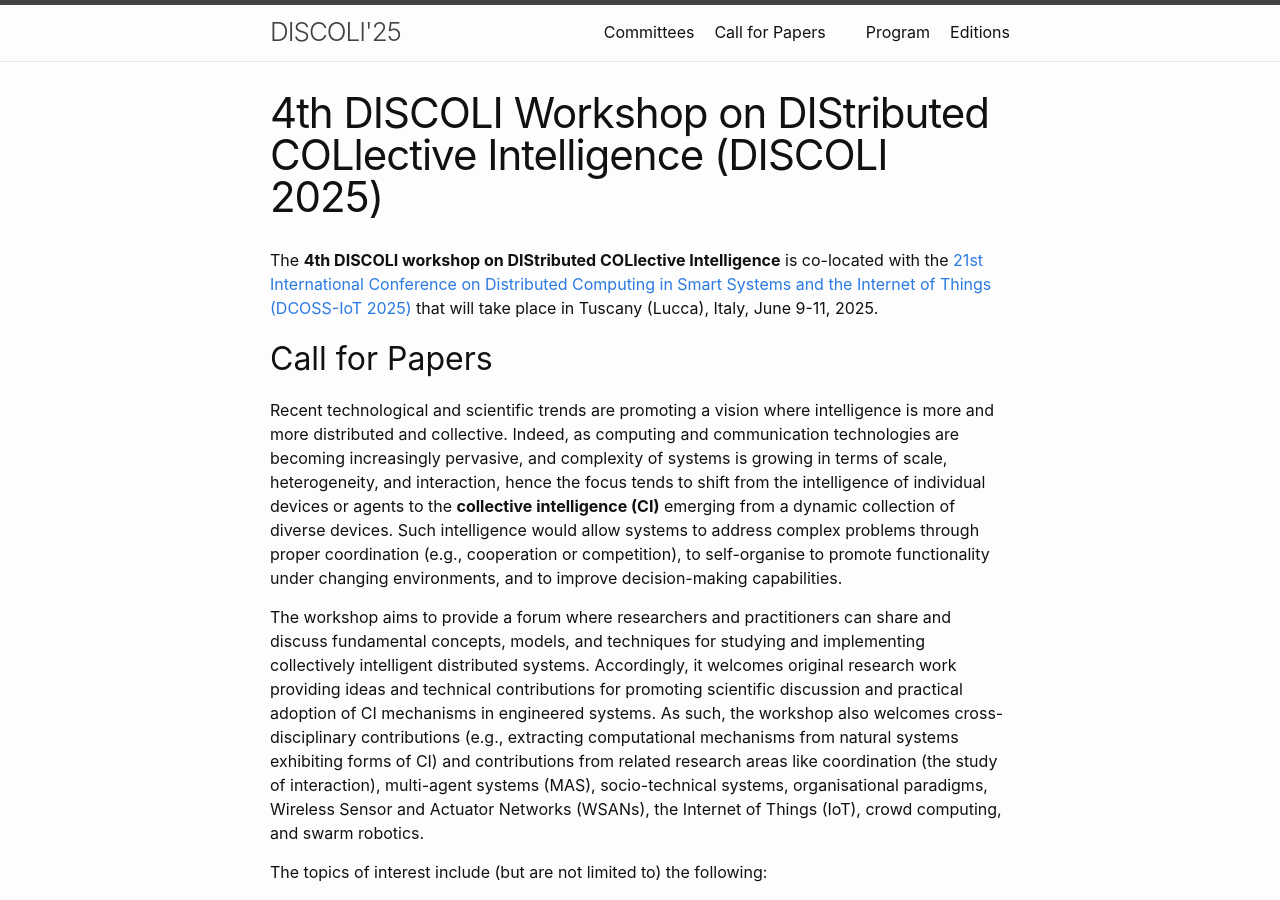
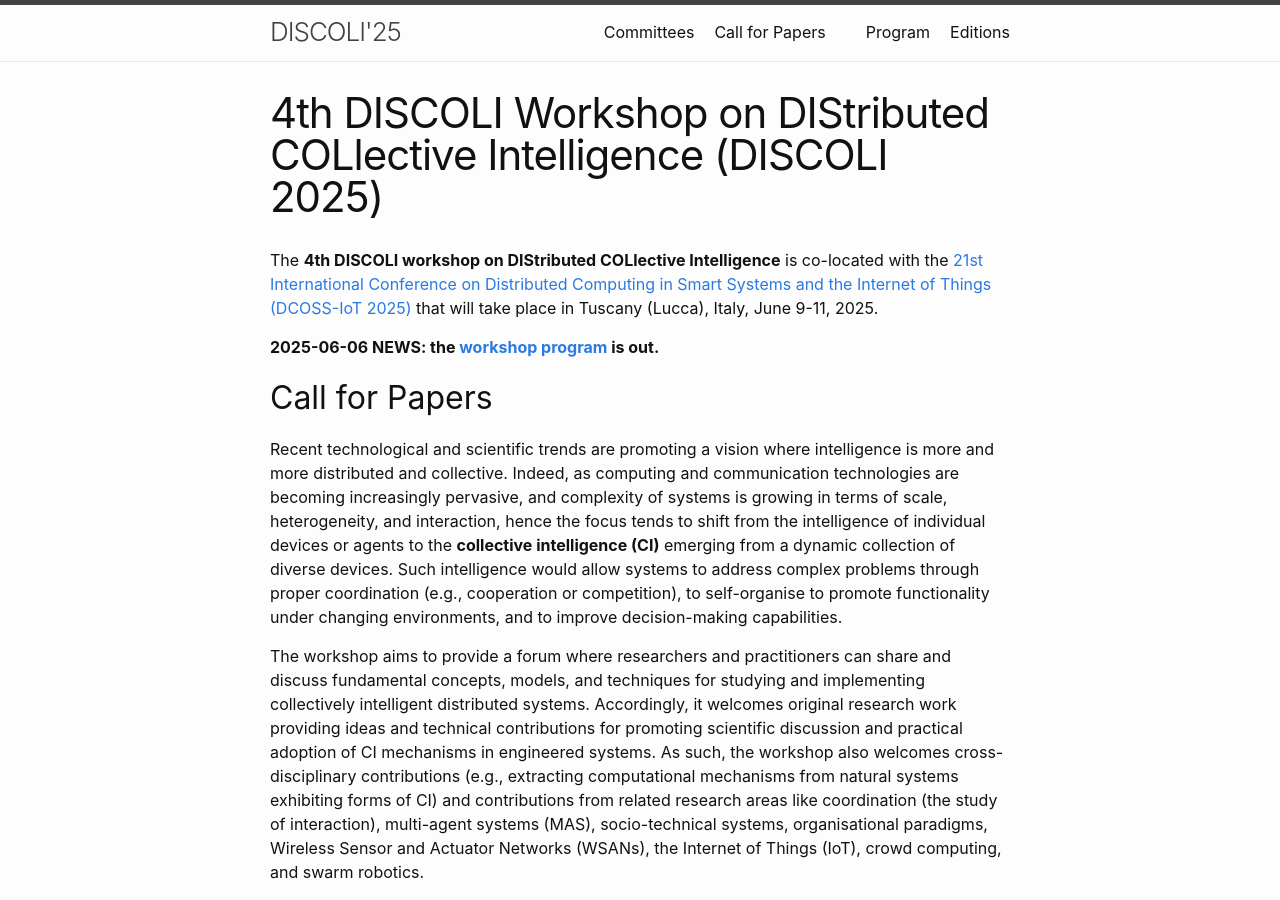
Before and after one commit to discoli-workshop/2026, a Jekyll site: the page built from index.md, in a window 1280 px wide and 900 px high. Built offline with Jekyll 4.4.1, drawn with Linux system fonts in a browser that asks for light colours.

Commit message:
recall program is out in home

```diff
--- a/index.md
+++ b/index.md
@@ -8,6 +8,8 @@ title: 4th DISCOLI Workshop on DIStributed COLlective Intelligence (DISCOLI 2025
 ---
 
 The **4th DISCOLI workshop on DIStributed COLlective Intelligence** is co-located with the [21st International Conference on Distributed Computing in Smart Systems and the Internet of Things (DCOSS-IoT 2025)](https://dcoss.org/) that will take place in Tuscany (Lucca), Italy, June 9-11, 2025.
+
+**2025-06-06 NEWS: the [workshop program](program) is out.**
 
 ## Call for Papers
 <!-- -- [pdf](assets/cfp-discoli-2025.pdf) -->
```
